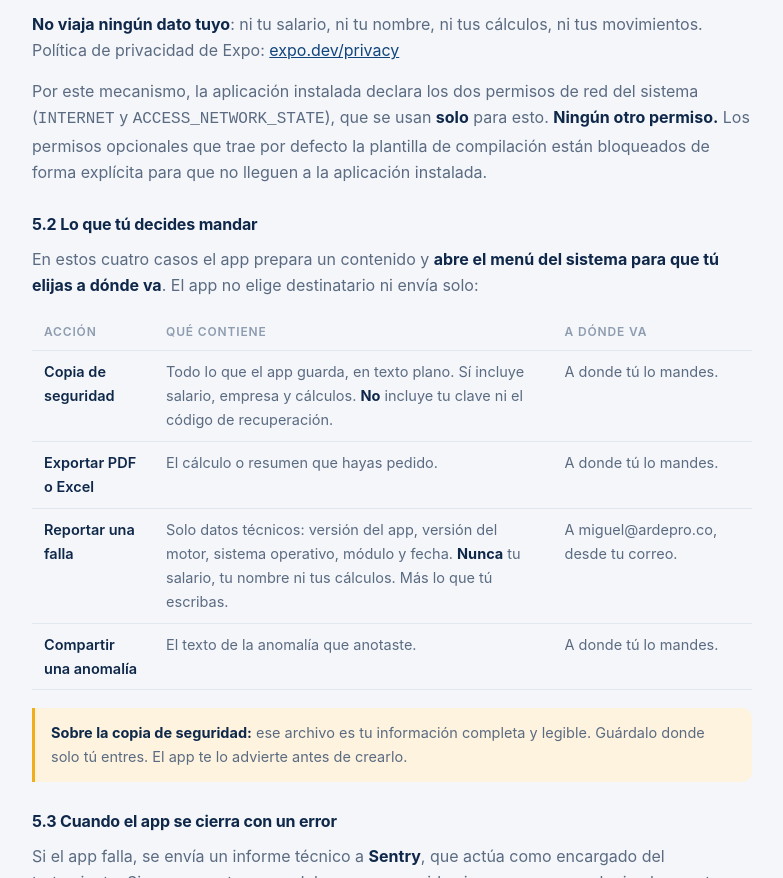
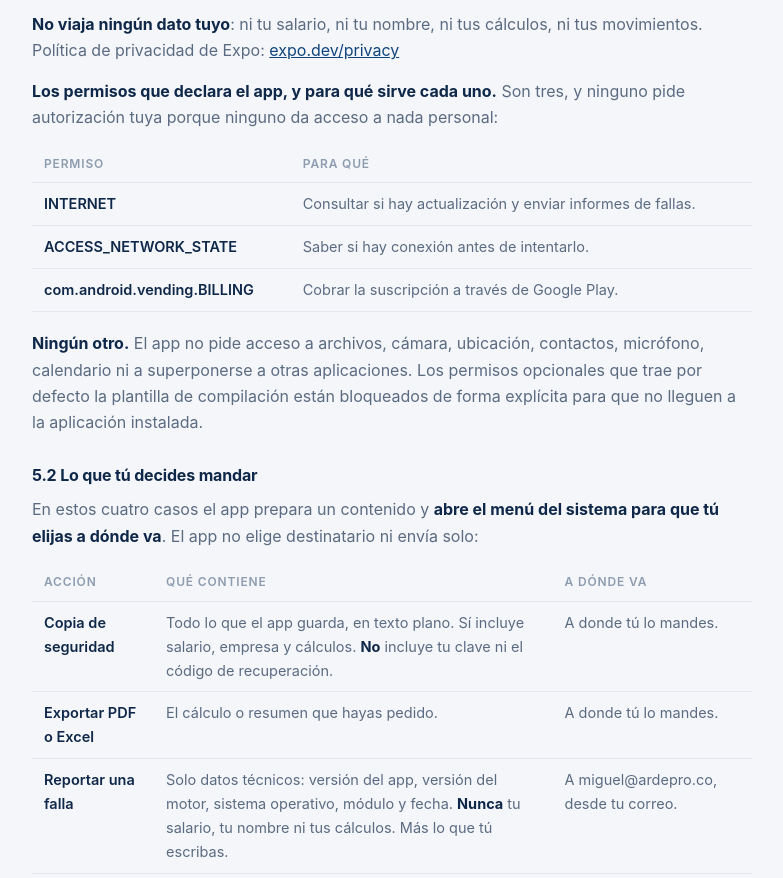
Before and after one commit to Miguellamusgarcia/nomina-colombia-legal, a plain HTML site: page index.html in a window 1280 px wide. Shown: the part 2621-3499 px from the top of the page, without its empty margins (248-1031 px from the left). Drawn offline with Linux system fonts and the light colour scheme.

Commit message:
Declara el permiso de facturación
Al entrar las compras, el app añade com.android.vending.BILLING al manifiesto.
La política pasa a listar los tres permisos que declara —con para qué sirve cada
uno— en vez de hablar solo de los dos de red.

Mismo contenido que POLITICA-DE-PRIVACIDAD.md en el repositorio privado.

Co-Authored-By: Claude Opus 5 <noreply@anthropic.com>

```diff
--- a/index.html
+++ b/index.html
@@ -164,11 +164,25 @@
     <a href="https://expo.dev/privacy">expo.dev/privacy</a>
   </p>
   <p>
-    Por este mecanismo, la aplicación instalada declara los dos permisos de red del
-    sistema (<code>INTERNET</code> y <code>ACCESS_NETWORK_STATE</code>), que se usan
-    <strong>solo</strong> para esto. <strong>Ningún otro permiso.</strong> Los
-    permisos opcionales que trae por defecto la plantilla de compilación están
-    bloqueados de forma explícita para que no lleguen a la aplicación instalada.
+    <strong>Los permisos que declara el app, y para qué sirve cada uno.</strong> Son
+    tres, y ninguno pide autorización tuya porque ninguno da acceso a nada personal:
+  </p>
+  <div class="tabla-envoltorio">
+  <table>
+    <thead><tr><th>Permiso</th><th>Para qué</th></tr></thead>
+    <tbody>
+      <tr><td>INTERNET</td><td>Consultar si hay actualización y enviar informes de fallas.</td></tr>
+      <tr><td>ACCESS_NETWORK_STATE</td><td>Saber si hay conexión antes de intentarlo.</td></tr>
+      <tr><td>com.android.vending.BILLING</td><td>Cobrar la suscripción a través de Google Play.</td></tr>
+    </tbody>
+  </table>
+  </div>
+  <p>
+    <strong>Ningún otro.</strong> El app no pide acceso a archivos, cámara,
+    ubicación, contactos, micrófono, calendario ni a superponerse a otras
+    aplicaciones. Los permisos opcionales que trae por defecto la plantilla de
+    compilación están bloqueados de forma explícita para que no lleguen a la
+    aplicación instalada.
   </p>
 
   <h3>5.2 Lo que tú decides mandar</h3>
```
